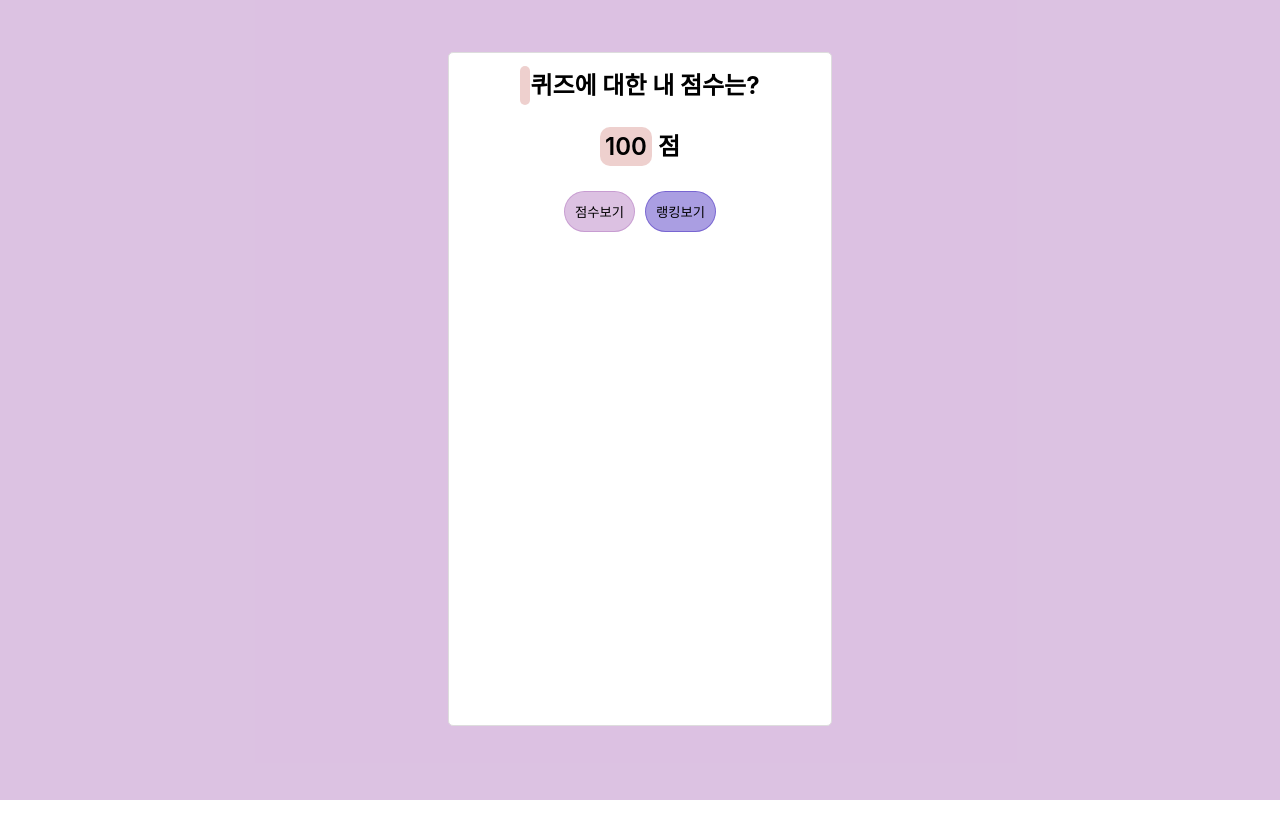
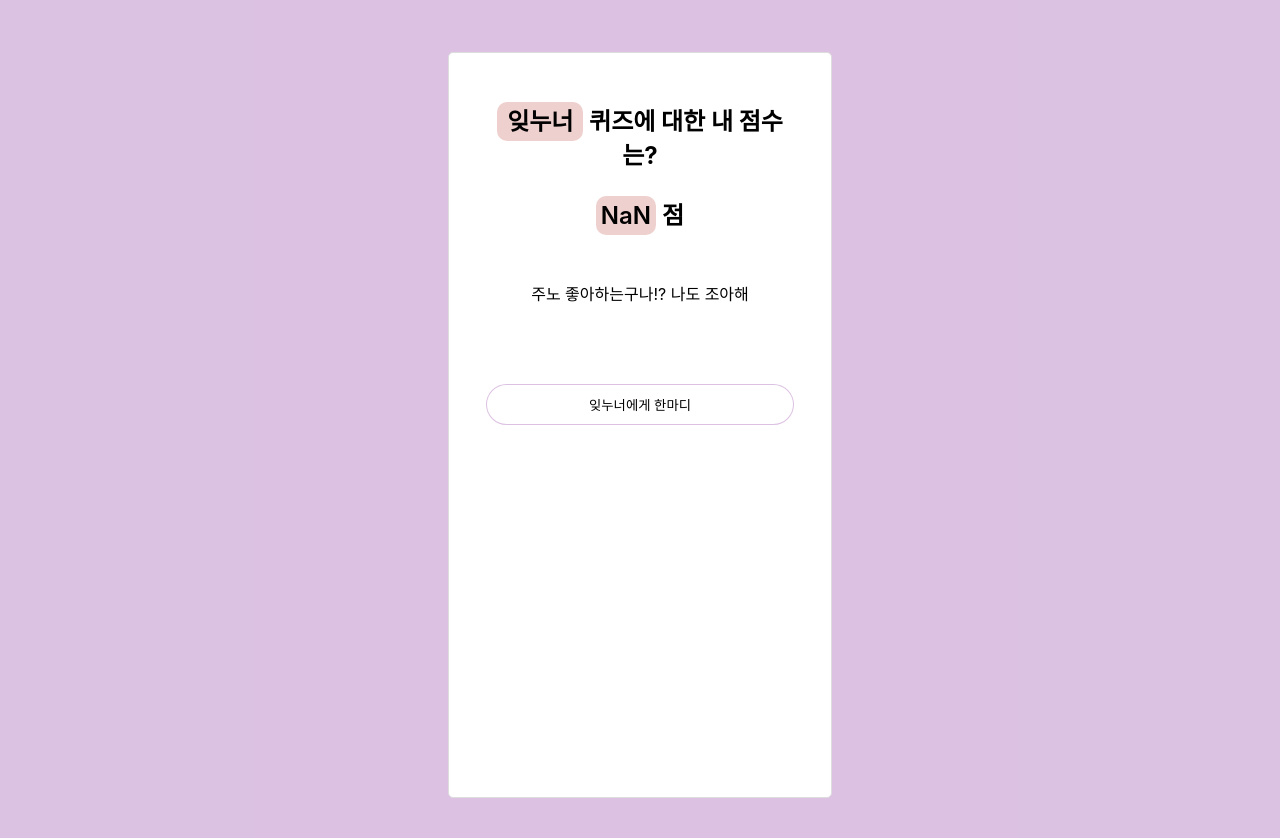
Before and after one commit to chochoq/Friend_test, a React (Create React App) app: page /score in a window 1280 px wide. Shown: the top 838 px of the page. Before the commit the page ends 800 px from the top, so only its background shows below. Built offline with nearby package versions, Linux system fonts and the light colour scheme; the HTML template or start-up script is replaced by a standard one.

Commit message:
(add) redux와 연결

```diff
--- a/src/App.js
+++ b/src/App.js
@@ -5,7 +5,7 @@ import styled from 'styled-components';
 import Score from './Score';
 import Quiz from './Quiz';
 import Start from './Start';
-import Rank from './Ranking';
+import Ranking from './Ranking';
 import Message from './Message';
 import NotFound from './NotFound';
 
@@ -39,7 +39,7 @@ class App extends React.Component {
             <Route exact path="/" component={ Start }/>
             <Route path='/quiz' component={Quiz } />
             <Route path='/score' component={ Score}  />
-            <Route path='/rank' component={Rank }/>
+            <Route path='/ranking' component={Ranking }/>
             <Route path='/message' component={ Message } />
             <Route component={ <NotFound/>} />
           </Switch>
--- a/src/Message.js
+++ b/src/Message.js
@@ -1,9 +1,24 @@
 import React from 'react';
+import { useSelector, useDispatch } from 'react-redux';
+import { addRank } from './redux/modules/rank';
 
 
 const Message = (props) => {
+    const dispatch = useDispatch();
+    const name = useSelector((state) => state.quiz.name);
+    const answers = useSelector((state) => state.quiz.answers);
+    const user_name = useSelector((state) => state.quiz.user_name);
 
-    console.log(props.name);
+    const input_text = React.useRef(null);
+
+    /// 답변에서 true인 answer만 걸러내기
+    let correct = answers.filter((answer) => {
+        return answer;
+    });
+
+    // 점수계산
+    let score = (correct.length / answers.length) * 100;
+
     return (
         <div>
             <img src="https://file.mk.co.kr/meet/neds/2021/04/image_readtop_2021_374021_16187973224615548.jpg" alt='junhoImg' style={{ width: "80%", margin: "16px" }} />
@@ -17,10 +32,10 @@ const Message = (props) => {
                     background: '#fef5d4',
                     padding: "5px 10px",
                     borderRadius: '30px'
-                    }}>{props.name}</span> 에게 한마디
+                    }}>{name}</span> 에게 한마디
             </h1>
 
-            <input type="text" placeholder="내가 하고싶은 말은?"
+            <input ref={input_text} type="text" placeholder="내가 하고싶은 말은?"
                 style={{
                     padding: '10px',
                     margin: '24px 0px',
@@ -31,6 +46,17 @@ const Message = (props) => {
             </input>
 
             <button
+                onClick={() => {
+                    let rank_info = {
+                        score: parseInt(score),
+                        name: user_name,
+                        message: input_text.current.value,
+                        current: true,
+                    };
+                    // 메세지 저장
+                    dispatch(addRank(rank_info));
+                    props.history.push('/ranking');
+                }}
                 style={{
                     padding: "8px 24px",
                     background: "#dadafc",
--- a/src/Quiz.js
+++ b/src/Quiz.js
@@ -1,20 +1,34 @@
 import React from 'react';
 import styled from 'styled-components';
+
+import Score from './Score';
+
 import { useDispatch, useSelector } from 'react-redux';
 import { addAnswer } from './redux/modules/quiz';
 
 const Quiz = (props) => {
-
-    console.log(props);
-
-    const [num, setNum] = React.useState(0);
+    const dispatch = useDispatch();
+    const answer = useSelector((state) => state.quiz.answers);
     const quiz = useSelector((state) => state.quiz.quiz);
-
-    const list = props.list;
+    console.log(quiz);
+    console.log(answer);
 
 
-    const onNext = () => {
-        setNum(num + 1);
+    const num = answer.length;
+
+    const onButtonClick = (direction) => {
+        let _answer = direction==="left"?'O':'X';
+
+        if (_answer === quiz[num].answer) {
+            // 정답
+            dispatch(addAnswer(true));
+        } else {
+            dispatch(addAnswer(false));
+        }
+    }
+
+    if (num > quiz.length - 1) {
+        return <Score {...props}/>;
     }
 
     return (
@@ -36,8 +50,8 @@ const Quiz = (props) => {
                         <div key={idx}>
                             <Img src="https://file.mk.co.kr/meet/neds/2021/04/image_readtop_2021_374021_16187973224615548.jpg" />
 
-                            <YesButton onClick={onNext}>O</YesButton>
-                            <NoButton onClick={onNext}>X</NoButton>
+                            <YesButton onClick={onButtonClick}>O</YesButton>
+                            <NoButton onClick={onButtonClick}>X</NoButton>
                         </div>
                     );
                 }
--- a/src/Ranking.js
+++ b/src/Ranking.js
@@ -1,19 +1,46 @@
 import React from 'react';
 import styled from 'styled-components';
+import { useSelector, useDispatch } from 'react-redux';
+import { resetAnswer } from './redux/modules/quiz';
+import { __SECRET_INTERNALS_DO_NOT_USE_OR_YOU_WILL_BE_FIRED } from 'react-dom';
 
 const Ranking = (props) => {
+    const dispatch = useDispatch();
+    const _ranking = useSelector((state) => state.rank.ranking);
+
+    // 높은 수가 위로오게 sort정렬
+    const ranking = _ranking.sort((a, b) => {
+        return b.score - a.score;
+    });
 
     return (
         <div>
-            <TopBar>n명의 사람들 중 당신의 점수는?</TopBar>
-            <hr></hr>
-            <Box>
-                <Text>
-                    <h1>n등</h1>
-                </Text>
-                <p>이름</p> <p>메세지</p>
-            </Box>
-            <Button>다시하기</Button>
+            <TopBar>
+                <p>
+                    <span>{ranking.length}</span>명의 사람들 중 당신의 점수는?
+                </p>
+            </TopBar>
+
+            <BoxWrap>
+                {ranking.map((r, idx) => {
+                        return (
+                        <BoxItem key={idx} highlight={r.current ? true:false}>
+                            <RankNum>
+                                    <h1>{ idx+1 } 등</h1>
+                                </RankNum>
+                                <RankUser>
+                                    <p>{r.name}</p> <p>{r.message}</p>
+                                </RankUser>
+                        </BoxItem>
+                    )
+                })}
+
+
+            </BoxWrap>
+            <Button onClick={() => {
+                dispatch(resetAnswer());
+                window.location.href = '/';
+            }}>다시하기</Button>
         </div>
     );
 
@@ -21,29 +48,73 @@ const Ranking = (props) => {
 
 const TopBar = styled.h3`
     position: fixed;
-`
+    top:0;
+    left: 0;
+    width: 100vw;
+    min-height: 50px;
+    & > p {
+        text-align: center;
+        margin: 50px 0px 20px;
+    }
+    & > p > span {
+        border-radius: 30px;
+        background-color: #fef5d4;
+        font-weight: 600;
+        padding: 4px 8px;
+    }
+`;
+const BoxWrap = styled.div`
+    display: flex;
+    flex-direction: column;
+    width: 100%;
+    margin-top: 58px;
+`;
 
-const Box = styled.div`
+
+const BoxItem = styled.div`
     border: 1px solid #bcbcbc;
     height: 15vh;
-`
 
-const Text = styled.div`
-    position: absolute;
-    left: 20%;
-`
+    width: 100%;
+    margin:8px auto;
+    display: flex;
+    border-radius: 10px;
+    border: 1px solid #ddd;
+    /* padding: 8px 16px; */
+    align-items: center;
+    background-color: ${props => props.highlight ? "#ffd6aa" : "#ffffff"}
+`;
+
+const RankNum = styled.div`
+    text-align: center;
+    font-size: 0.8em;
+    font-weight: 600;
+    padding: 0px 16px 0px 30px;
+    border-right: 1px solid #ddd;
+`;
+
+const RankUser = styled.div`
+    padding: 8px 16px ;
+    text-align:left;
+    & > p{
+        &:first-child>b{
+            border-bottom:2px solid #212121;
+        }
+        margin: 0px 0px 8px 0px;
+    }
+`;
+
 // 플로팅버튼
 const Button = styled.button`
-    background-color: rgba(171, 106, 184, 0.411);
-    border-radius: 10px;
-    padding: 10px;
-    border: 0px solid rgba(171, 106, 184, 0.411);
-    margin: 5px;
+    position: fixed;
+    bottom: 5vh;
+    left: 0;
+    padding: 8px 24px;
+    background-color: ${(props) => (props.outlined ? "#ffffff" : "#dadafc")};
+    border-radius: 30px;
+    margin: 20px 25vw;
+    border: 1px solid #dadafc;
     width: 50vw;
-
-    right: 23%;
-    bottom: 100px;
-    position: fixed;
-`
+`;
 
 export default Ranking;
--- a/src/Score.js
+++ b/src/Score.js
@@ -1,22 +1,48 @@
 import React from 'react';
 import styled from 'styled-components';
 
+import { useSelector, useDispatch } from 'react-redux';
+import { addRank } from './redux/modules/rank';
+
 const Score = (props) => {
+    const name = useSelector((state) => state.quiz.name);
+    const score_texts = useSelector((state) => state.quiz.score_texts);
+    const answers = useSelector((state) => state.quiz.answers);
 
-    const scoreMsg = props.scoreMsg;
-    const name = props.name;
+    // 답변에서 true인 answer만 걸러내기
+    let correct = answers.filter((answer) => {
+        return answer;
+    });
+
+    // 점수계산
+    let score = (correct.length / answers.length) * 100;
+
+    // 점수별로 텍스트 띄우기
+    let score_text = "";
+
+    // object.keys는 딕셔너리의 키값을 배열로 만들어준다
+    Object.keys(score_texts).map((s, idx) => {
+        if (idx === 0) {
+            score_text = score_texts[s];
+        }
+        // 실제점수와 기준점수(키로넣은 정수)를 비교해서 텍스트로 넣음
+        score_text = parseInt(s) <= score ? score_texts[s] : score_text;
+    });
+
 
     return (
-            <div>
+            <Container>
                 <Text><span>{name}</span> 퀴즈에 대한 내 점수는?</Text>
             <ScoreDiv>
-                <span>100</span> 점
-                <p>{scoreMsg}</p>
+                <span>{score}</span> 점
+                <p>{score_text}</p>
             </ScoreDiv>
 
-                <ScoreButton>점수보기</ScoreButton>
-                <RankButton>랭킹보기</RankButton>
-            </div>
+
+            <RankButton onClick={() => {
+                props.history.push('/message');
+            }}outlined>{name}에게 한마디</RankButton>
+            </Container>
     );
 };
 
@@ -27,8 +53,6 @@ const Container = styled.div`
     background-color: #fff;
     padding: 16px;
     margin: 20px auto;
-    border-radius: 5px;
-    border: 1px solid #ddd;
 
     text-align: center;
     display: flex;
@@ -43,7 +67,7 @@ const Text = styled.h1`
     & span{
         background-color: rgba(171, 20, 10, 0.2);
         border-radius: 10px;
-        padding: 5px;
+        padding: 5px 10px;
     }
 `;
 
@@ -59,25 +83,18 @@ const ScoreDiv = styled.div`
         }
 
     & > p{
-        margin: 24px 0px;
+        margin: 50px 0px;
         font-size: 16px;
         font-weight: 400;
     }
 `;
 
 
-const ScoreButton = styled.button`
-    background-color: rgba(171, 106, 184, 0.411);
+const RankButton = styled.button`
+    background-color: ${(props) => (props.outlined ? "#ffffff" : "#dadafc")};
     border-radius: 30px;
     padding: 10px;
     border: 1px solid rgba(171, 106, 184, 0.411);
-    margin: 5px;
-`
-const RankButton = styled.button`
-    background-color: rgba(50, 20, 184, 0.411);
-    border-radius: 30px;
-    padding: 10px;
-    border: 1px solid rgba(50, 20, 184, 0.411);
     margin: 5px;
 
 `
--- a/src/Start.js
+++ b/src/Start.js
@@ -43,6 +43,7 @@ const Start = ( props ) => {
                     border: '#dadafc'
                 }}
                 onClick={() => {
+                    // 이름저장
                     dispatch(addUserName(input_text.current.value));
                     props.history.push('/quiz');
                 }}
--- a/src/redux/modules/quiz.js
+++ b/src/redux/modules/quiz.js
@@ -8,7 +8,7 @@ const RESET_ANSWER = "quiz/RESET_ANSWER";
 const initialState = {
     name: ["잊누너"],
     score: ["100", "80"],
-    score_text: {
+    score_texts: {
         60: "주노 좋아하는구나!? 나도 조아해",
         80: "80점!! 핫티구낫!!",
         100: "찐러버 주노집으로 가자"
@@ -20,7 +20,7 @@ const initialState = {
         { question: "주노는 개그맨", answer: "X" },
         { question: "주노는 잘생김", answer: "O" },
         { question: "주노는 뾰로롱", answer: "X" },
-        { question: "주노는 쪼아쪼아", answer: "O" },
+        { question: "주노는 쪼아쪼아", answer: "O" }
     ],
 };
 
```
Also changed, not shown: src/redux/modules/rank.js (+4 -4 lines), 1 other file (tests, documents, lock files or other folders).
